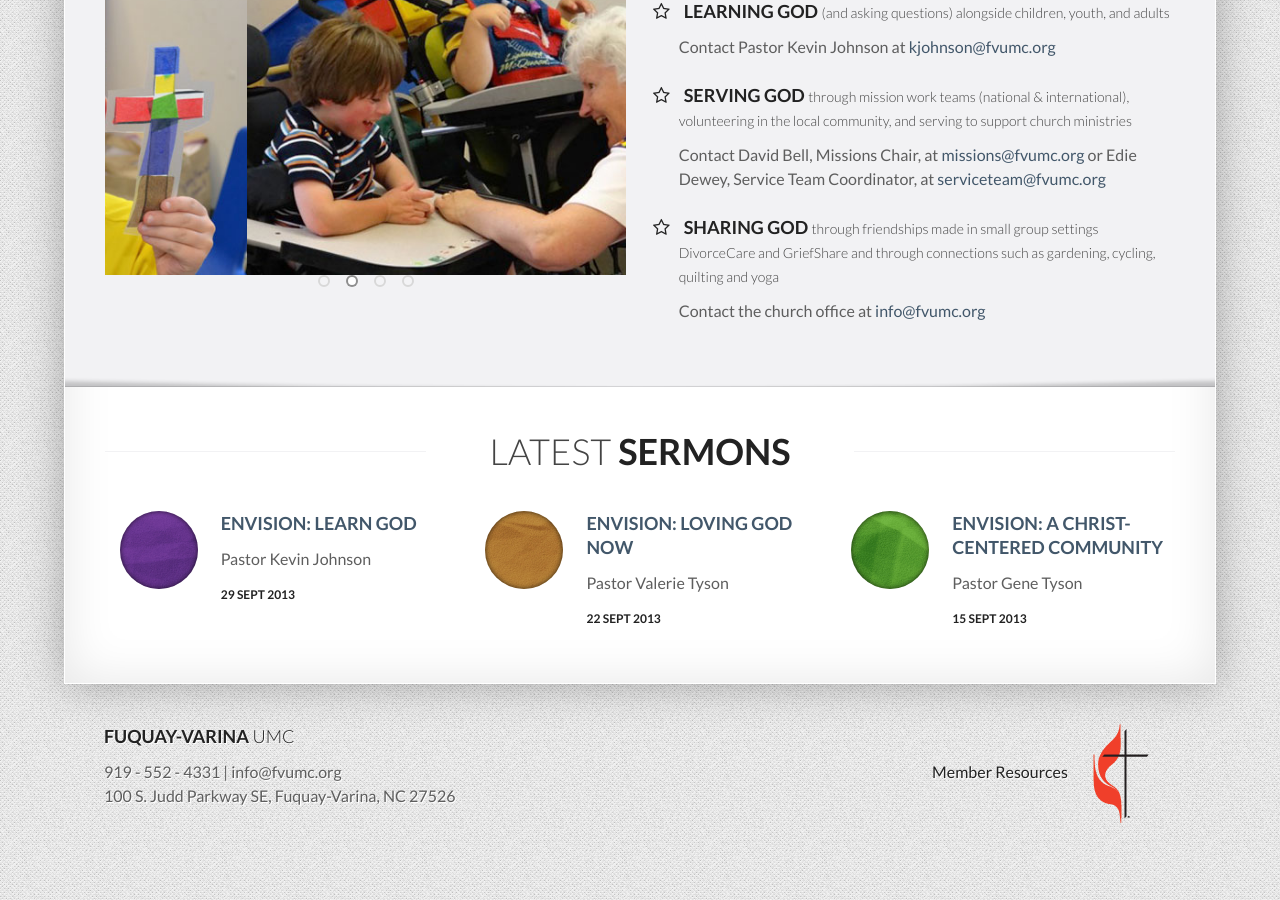
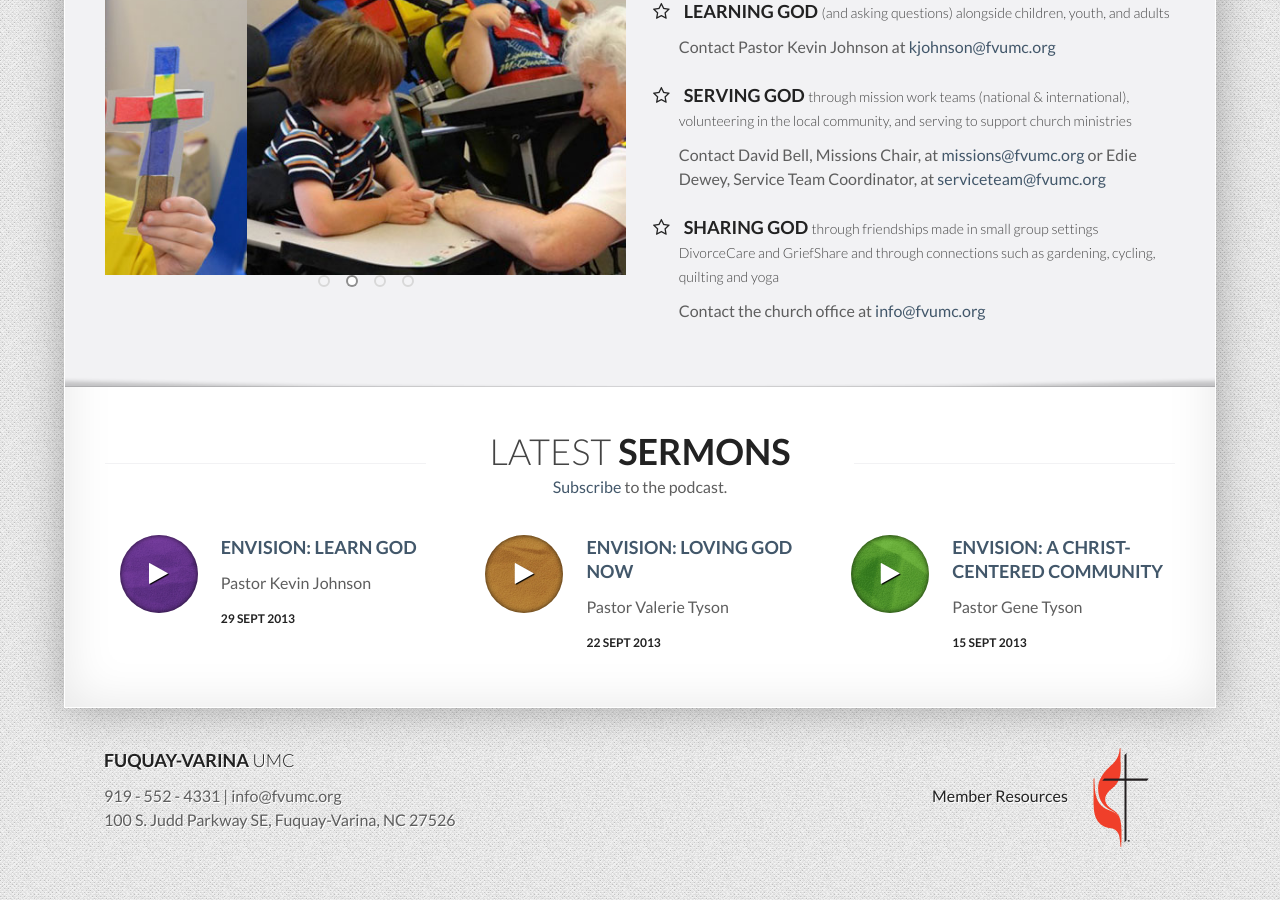
Before and after one commit to fvumc/fvumc.github.io, a Jekyll site: the page built from index.html, in a window 1280 px wide and 900 px high, scrolled down 2944 px. Built offline with Jekyll 4.4.1, drawn with Linux system fonts in a browser that asks for light colours; Markdown is read by kramdown in place of the engine named in the settings.

Commit message:
fix podcast links

```diff
--- a/index.html
+++ b/index.html
@@ -237,14 +237,16 @@ title: Fuquay-Varina United Methodist Church
               <small class="light">Latest</small>
               Sermons
             </h1>
+            <p><a href="https://itunes.apple.com/us/podcast/fuquay-varina-united-methodist">Subscribe</a> to the podcast.</p>
           </div>
           <ul class="unstyled row-fluid">
             <li class="span4">
               <div class="row-fluid">
                 <div class="span4">
                   <div class="round-box box-small">
-                    <a class="box-inner" href="post.html">
+                    <a class="box-inner" href="https://itunes.apple.com/us/podcast/envision-learn-god/id601951033?i=168721806">
                       <img alt="some image" class="img-circle" src="images/Color-Block-Purple.jpg">
+                      <i class='icon-play'></i>
                     </a>
                   </div>
                 </div>
@@ -267,8 +269,9 @@ title: Fuquay-Varina United Methodist Church
               <div class="row-fluid">
                 <div class="span4">
                   <div class="round-box box-small">
-                    <a class="box-inner" href="post.html">
+                    <a class="box-inner" href="https://itunes.apple.com/us/podcast/envision-loving-god-now/id601951033?i=168317929">
                       <img alt="some image" class="img-circle" src="images/Color-Block-Orange.jpg">
+                      <i class='icon-play'></i>
                     </a>
                   </div>
                 </div>
@@ -291,9 +294,9 @@ title: Fuquay-Varina United Methodist Church
               <div class="row-fluid">
                 <div class="span4">
                   <div class="round-box box-small">
-                    <a class="box-inner" href="post.html">
+                    <a class="box-inner" href="https://itunes.apple.com/us/podcast/envision-christ-centered-community/id601951033?i=167626939">
                       <img alt="some image" class="img-circle" src="images/Color-Block-Lime.jpg">
-                      <i class='icon-microphone'></i>
+                      <i class='icon-play'></i>
                     </a>
                   </div>
                 </div>
```
